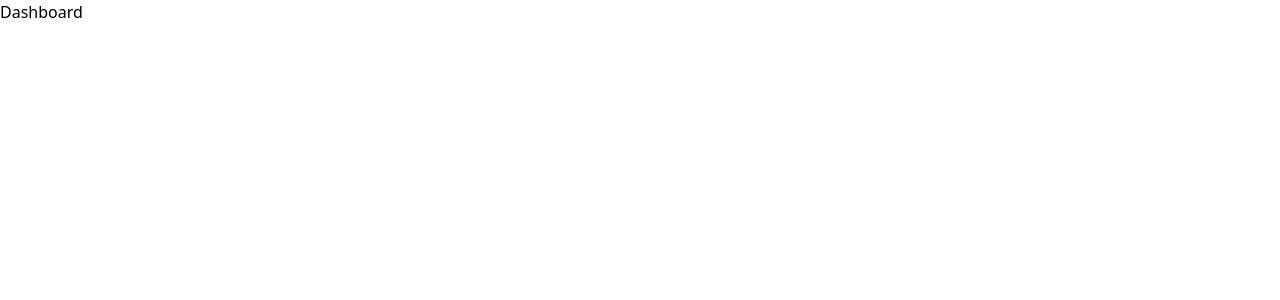
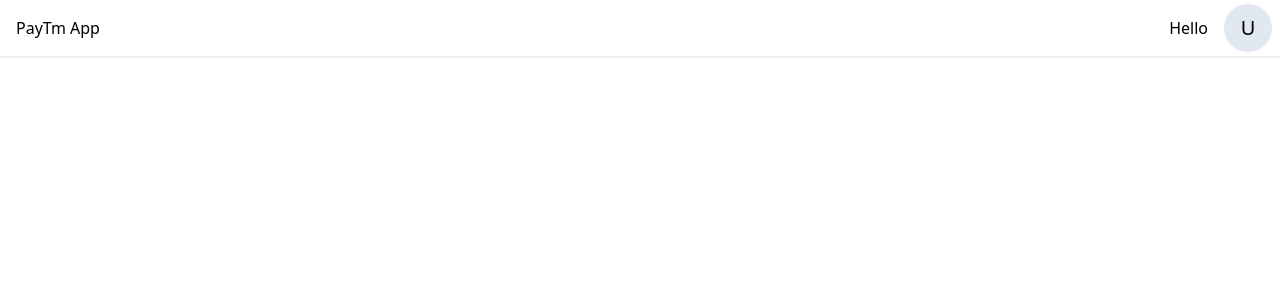
Before and after one commit to kamal-sethi/Paytm-Project, a React (Vite) app in the folder frontend/: page /dashboard in a window 1280 px wide. Shown: the top 300 px of the page. Built offline with nearby package versions, Linux system fonts and the light colour scheme.

Commit message:
created a app bar component for dashboard page

```diff
--- /dev/null
+++ b/frontend/src/components/AddBar.jsx
@@ -0,0 +1,21 @@
+import React from "react";
+
+const AddBar = () => {
+  return (
+    <>
+      <div className="shadow h-14 flex justify-between">
+        <div className="flex flex-col justify-center h-full ml-4">
+          PayTm App
+        </div>
+        <div className="flex">
+          <div className="flex flex-col justify-center h-full mr-4">Hello</div>
+          <div className="rounded-full h-12 w-12 bg-slate-200 flex justify-center mt-1 mr-2">
+            <div className="flex flex-col justify-center h-full text-xl">U</div>
+          </div>
+        </div>
+      </div>
+    </>
+  );
+};
+
+export default AddBar;
--- a/frontend/src/pages/Dashboard.jsx
+++ b/frontend/src/pages/Dashboard.jsx
@@ -1,7 +1,12 @@
 import React from "react";
+import AddBar from "../components/AddBar";
 
 const Dashboard = () => {
-  return <div>Dashboard</div>;
+  return (
+    <>
+      <AddBar />
+    </>
+  );
 };
 
 export default Dashboard;
```
